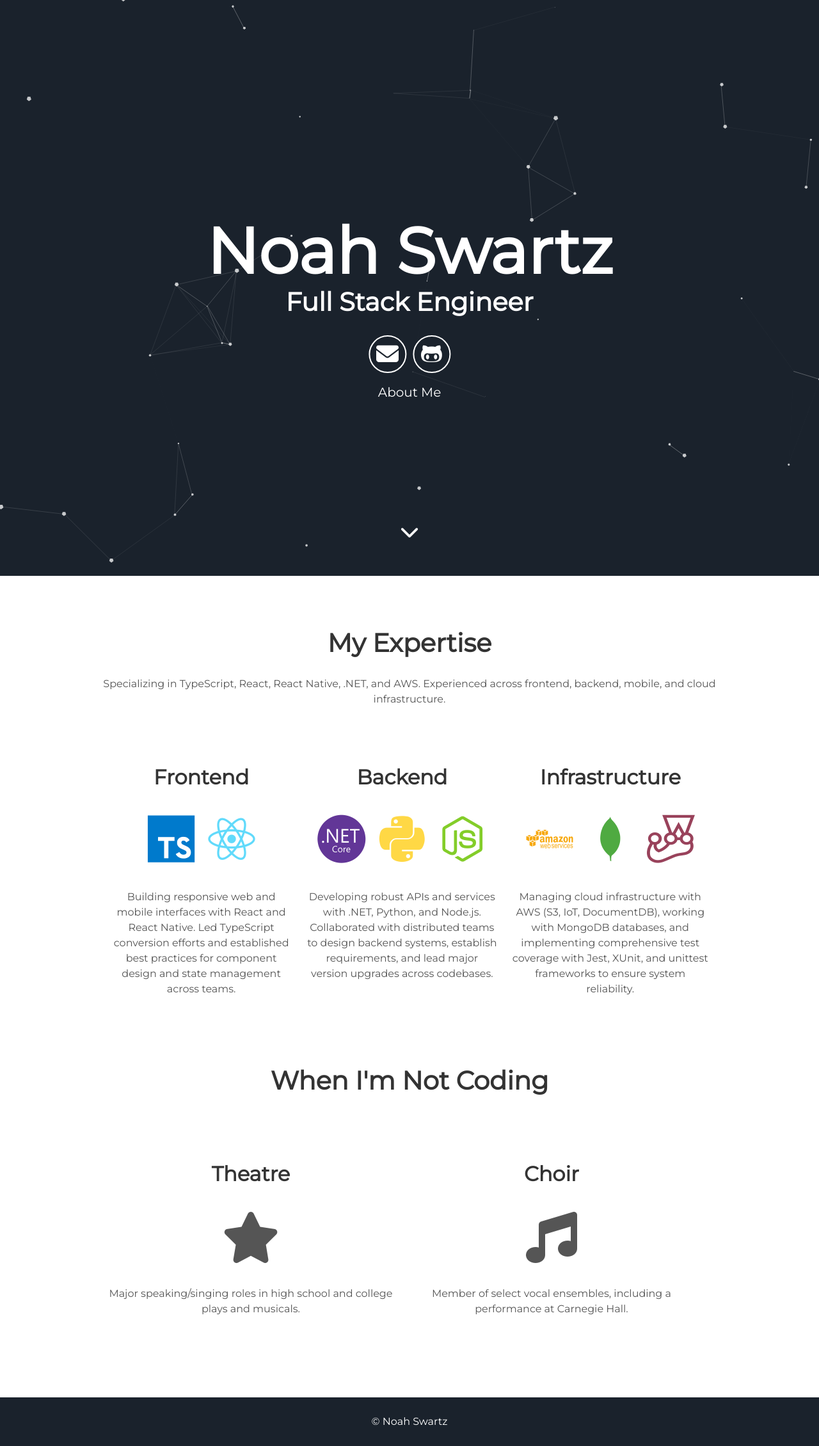
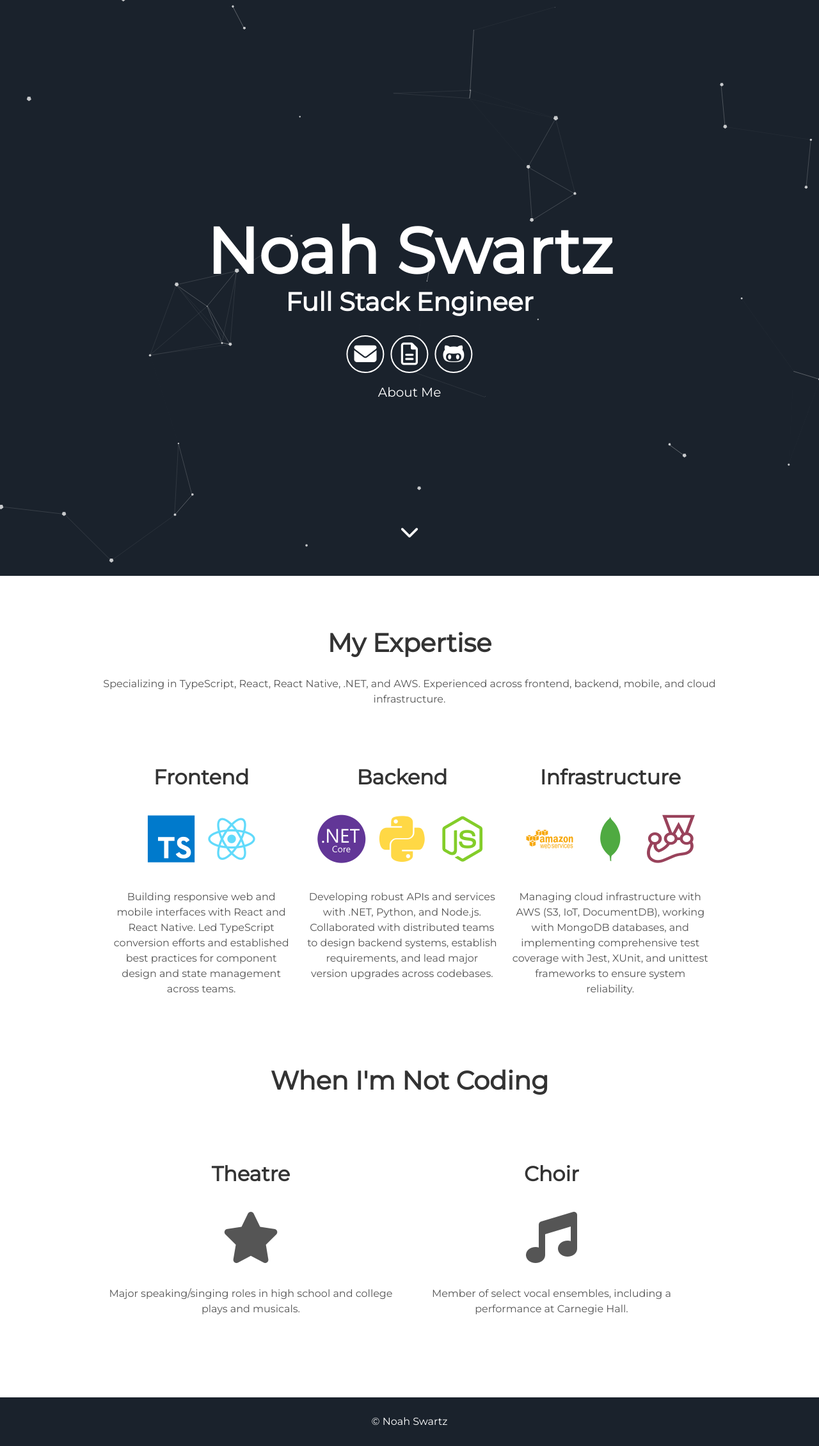
Before and after one commit to nswartz/nswartz.github.io, a Jekyll site: the page built from index.html, in a window 1280 px wide. Shown: the whole page at 64% size. Built offline with Jekyll 4.4.1, drawn with Linux system fonts in a browser that asks for light colours.

Commit message:
feat: add resume icon to header
Co-Authored-By: Claude Opus 4.5 <noreply@anthropic.com>

```diff
--- a/_includes/header.html
+++ b/_includes/header.html
@@ -6,6 +6,7 @@
       </h1>
       <div class="header-icons">
         <a aria-label="Send email" href="mailto:{{site.email}}"><i class="icon fa-solid fa-envelope" aria-hidden="true"></i></a>
+        <a aria-label="View Resume" href="#" id="resume-link"><i class="icon fa-regular fa-file-lines" aria-hidden="true"></i></a>
         <a aria-label="My Github" target="_blank" rel="noopener" href="https://github.com/{{site.github_username}}"><i class="icon fa-brands fa-github-alt" aria-hidden="true"></i></a>
       </div>
       <div class="header-links">
```
